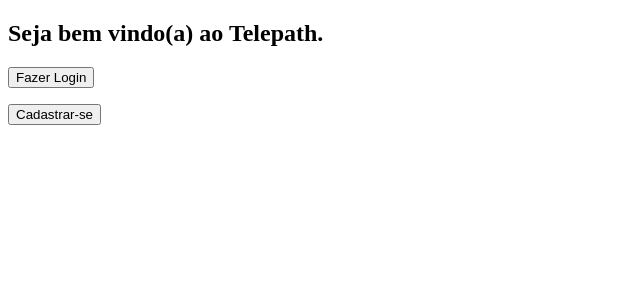
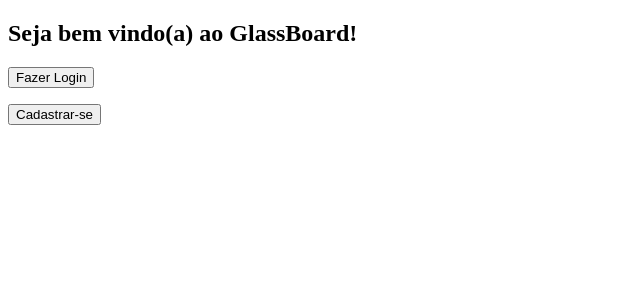
Before and after one commit to Kawatos/GlassBoard, a PHP site: page / in a window 1280 px wide. Shown: the top 300 px of the page, without its empty margins (0-640 px from the left). Run offline with PHP 8.4, Linux system fonts and the light colour scheme.

Commit message:
GlassBoard

```diff
--- a/Codigos/cadastro.php
+++ b/Codigos/cadastro.php
@@ -3,7 +3,7 @@
 <head>
     <meta charset="UTF-8">
     <meta name="viewport" content="width=device-width, initial-scale=1.0">
-    <title>Telepath Cadastro</title>
+    <title>Registre-se no GlassBoard</title>
     <link href="https://fonts.googleapis.com/css2?family=Material+Symbols+Outlined" rel="stylesheet" />
 </head>
 <body>
--- a/Codigos/index.html
+++ b/Codigos/index.html
@@ -3,7 +3,7 @@
 <head>
     <meta charset="UTF-8">
     <meta name="viewport" content="width=device-width, initial-scale=1.0">
-    <title>Bem vindo(a) ao Telepath</title>
+    <title>Bem vindo(a) ao GlassBoard</title>
     <link href="https://fonts.googleapis.com/css2?family=Material+Symbols+Outlined" rel="stylesheet" />
 </head>
 <body>
@@ -13,7 +13,7 @@
 
             </div>
             <div id="formulario">
-                <h1>Seja bem vindo(a) ao Telepath.</h1>
+                <h1>Seja bem vindo(a) ao GlassBoard!</h1>
                 <p>
                     <form method="get" action="login.php">
                         <input type="submit" value="Fazer Login">
--- a/Codigos/login.php
+++ b/Codigos/login.php
@@ -3,7 +3,7 @@
 <head>
     <meta charset="UTF-8">
     <meta name="viewport" content="width=device-width, initial-scale=1.0">
-    <title>Telepath Login</title>
+    <title>GlassBoard Login</title>
     <link href="https://fonts.googleapis.com/css2?family=Material+Symbols+Outlined" rel="stylesheet" />
 </head>
 <body>
@@ -13,7 +13,7 @@
 
             </div>
             <div id="formulario">
-                <h1>Telepath Login</h1>
+                <h1>GlassBoard Login</h1>
                 <p>
                 <?php
                 if ($_SERVER["REQUEST_METHOD"] == "POST") {
```
